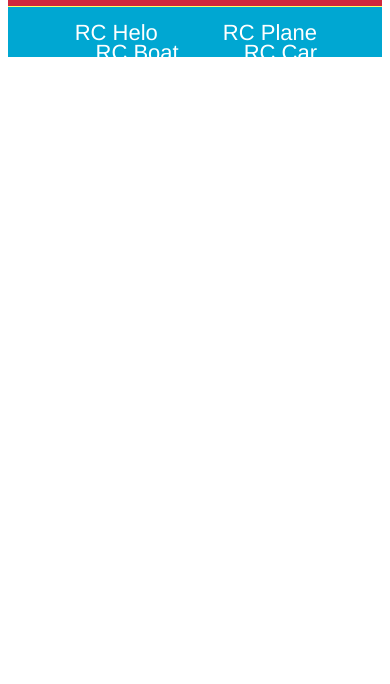
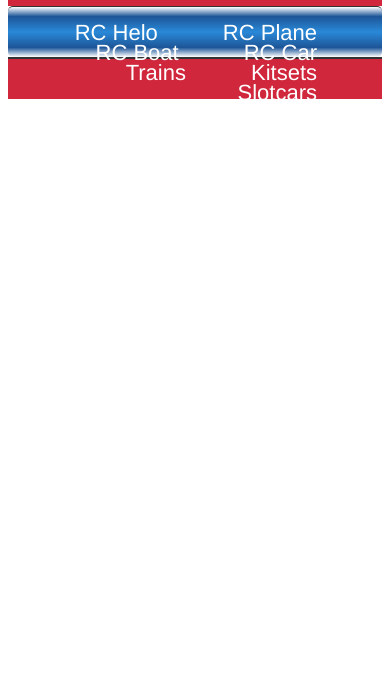
Before and after one commit to waynebishop/responsive-mh, a plain HTML site: page index.html in a window 390 px wide. Shown: the part 160-844 px from the top of the page. Drawn offline with Linux system fonts and the light colour scheme.

Commit message:
Added second lower nav to simulate mobile

```diff
--- a/css/styles.css
+++ b/css/styles.css
@@ -1,8 +1,8 @@
 body {
 	/*background-color: red;*/
 	font-family: Helvetica, sans-serif;
+}
 
-}
 nav {
 	background-color: #d0273c;
 	height: 150px;
@@ -30,12 +30,20 @@ nav {
 	left: 50px;
 }
 
-#bar {
+#bar,
+#bar-2 {
 	height: 50px;
-	background-color: #00a7d2;
+/*	background-color: #00a7d2;*/
 	margin: 0 auto;
-	max-width: 1280px;
-	border-top: 1px solid #ffff67;
+	max-width: 1285px;
+	border-top: 1px solid #333333;
+	border-radius: 5px;
+	/* Permalink - use to edit and share this gradient: http://colorzilla.com/gradient-editor/#1e5799+20,2989d8+50,1e5799+80&0+0,0.8+15,1+19,1+81,0.8+85,0+100;Blue+Two+Sided+Transparent */
+	background: -moz-linear-gradient(top,  rgba(30,87,153,0) 0%, rgba(30,87,153,0.8) 15%, rgba(30,87,153,1) 19%, rgba(30,87,153,1) 20%, rgba(41,137,216,1) 50%, rgba(30,87,153,1) 80%, rgba(30,87,153,1) 81%, rgba(30,87,153,0.8) 85%, rgba(30,87,153,0) 100%); /* FF3.6-15 */
+	background: -webkit-linear-gradient(top,  rgba(30,87,153,0) 0%,rgba(30,87,153,0.8) 15%,rgba(30,87,153,1) 19%,rgba(30,87,153,1) 20%,rgba(41,137,216,1) 50%,rgba(30,87,153,1) 80%,rgba(30,87,153,1) 81%,rgba(30,87,153,0.8) 85%,rgba(30,87,153,0) 100%); /* Chrome10-25,Safari5.1-6 */
+	background: linear-gradient(to bottom,  rgba(30,87,153,0) 0%,rgba(30,87,153,0.8) 15%,rgba(30,87,153,1) 19%,rgba(30,87,153,1) 20%,rgba(41,137,216,1) 50%,rgba(30,87,153,1) 80%,rgba(30,87,153,1) 81%,rgba(30,87,153,0.8) 85%,rgba(30,87,153,0) 100%); /* W3C, IE10+, FF16+, Chrome26+, Opera12+, Safari7+ */
+	filter: progid:DXImageTransform.Microsoft.gradient( startColorstr='#001e5799', endColorstr='#001e5799',GradientType=0 ); /* IE6-9 */
+
 }
 
 nav ul li {
@@ -47,7 +55,8 @@ nav ul li {
 	line-height: 40px;
 }
 
-#bar ul li  {
+#bar ul li,
+#bar-2 ul li  {
 	display: inline-block;
 	color: #fff;
 	float: right;
@@ -55,3 +64,23 @@ nav ul li {
 	font-size: 22px;
 	line-height: 20px;
 }
+
+#bumper {
+	height: 2px;
+	background-color: #333333;
+	max-width: 1280px;
+	margin: 0 auto;
+
+}
+
+#chin {
+	height: 40px;
+	background-color: #d0273c;
+	max-width: 1280px;
+	margin: 0 auto;
+
+}
+
+#bar-2 {
+	display: none;
+}
--- a/index.html
+++ b/index.html
@@ -37,6 +37,22 @@
 			</ul>
 		</div>
 
+		<div id="bumper"></div>
+
+		<div id="bar-2">
+			<ul>
+				<a href="#"><li>RC Plane</li></a>
+				<a href="#"><li>RC Helo</li></a>
+				<a href="#"><li>RC Car</li></a>
+				<a href="#"><li>RC Boat</li></a>
+				<a href="#"><li>Kitsets</li></a>
+				<a href="#"><li>Trains</li></a>
+				<a href="#"><li>Slotcars</li></a>
+				<a href="#"><li>Diecast Models</li></a>
+			</ul>
+		</div>
+
+		<div id="chin"></div>
 
 
 
```
